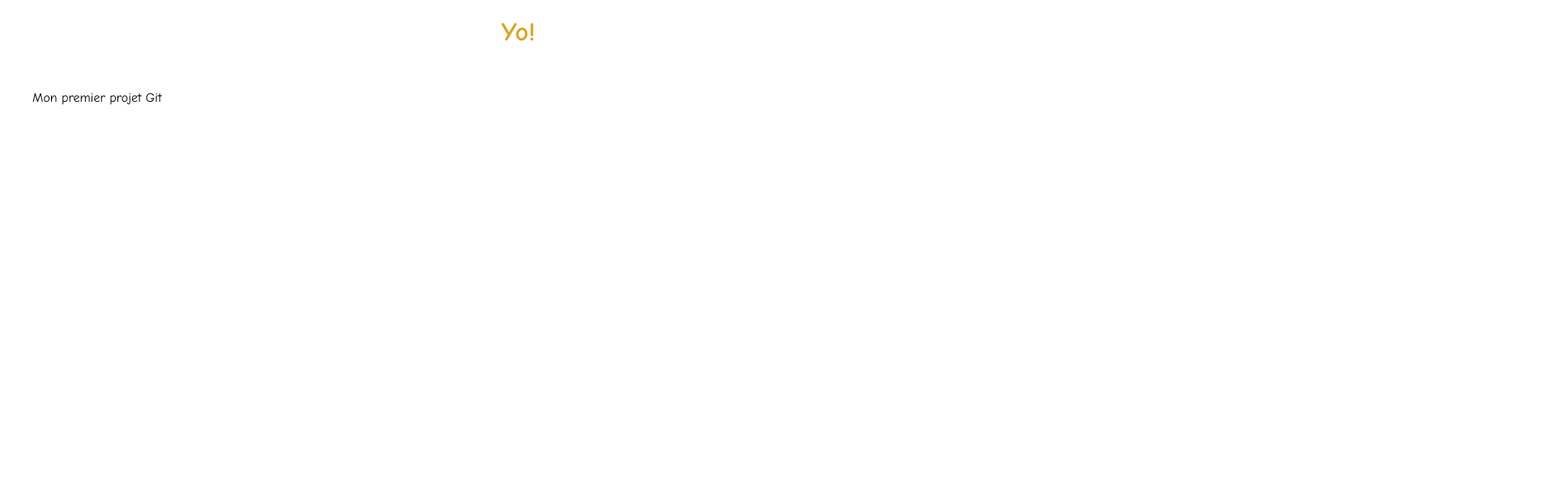
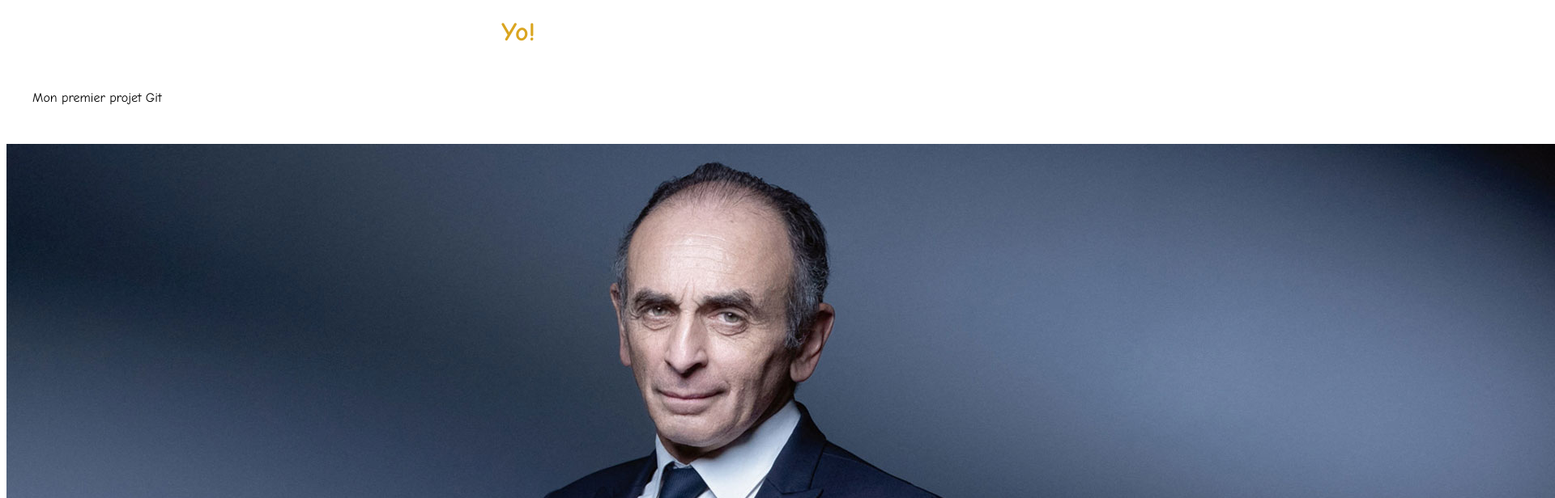
Before and after one commit to Levraiptitnouveau/Maitregims, a plain HTML site: page index.html in a window 1280 px wide. Shown: the top 616 px of the page at 81% size, 1920 px wide, since content can reach past the window. Drawn offline with Linux system fonts and the light colour scheme.

Commit message:
Ajout d'une image

```diff
--- a/index.html
+++ b/index.html
@@ -12,5 +12,6 @@
 <body>
     <h1>Yo!</h1>
     <p>Mon premier projet Git</p>
+    <img src="Zemmour.jpeg" alt="Image du roi">
 </body>
 </html>
```
Also changed, not shown: Zemmour.jpeg (added), 1 other file.
